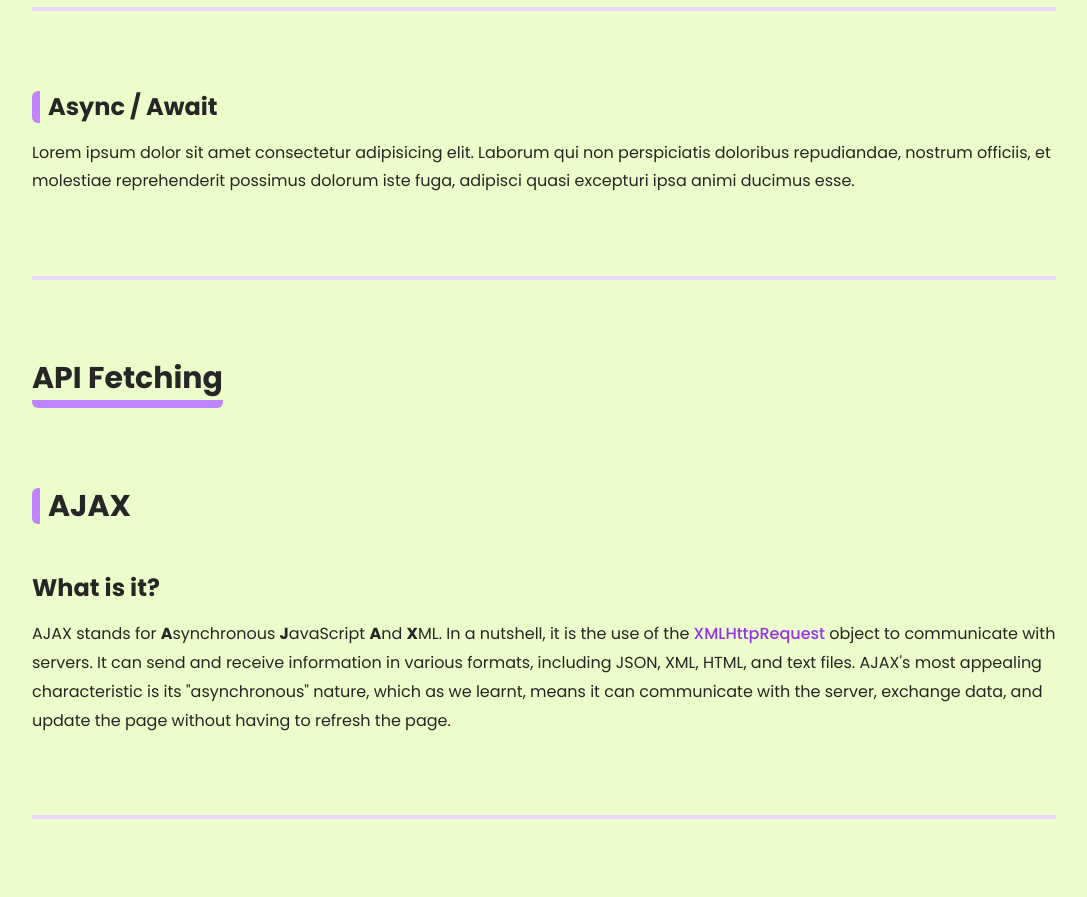
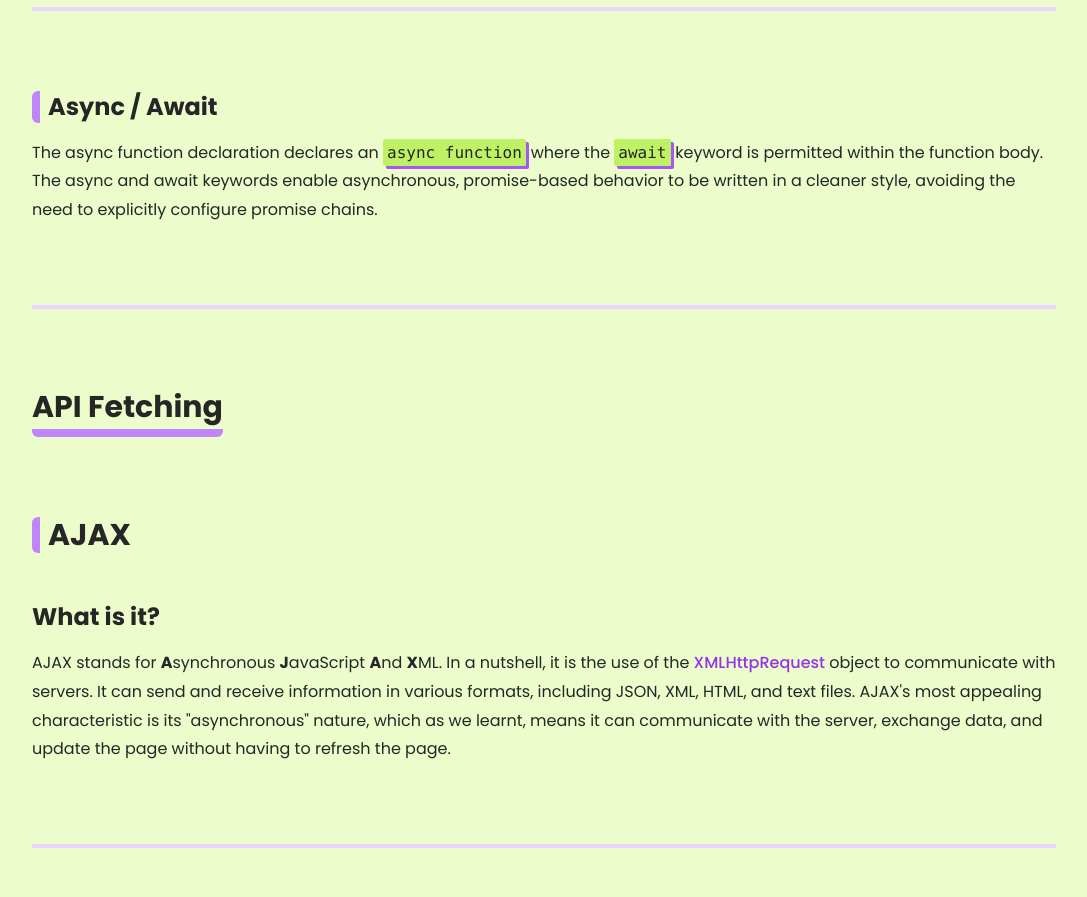
Before and after one commit to Bmullerc/promise-app, a React (Vite) app: page / in a window 1280 px wide. Shown: the part 4560-5457 px from the top of the page, without its empty margins (96-1183 px from the left). Built offline with nearby package versions, Linux system fonts and the light colour scheme.

Commit message:
add: emphasis code

```diff
--- a/src/components/content/Async.tsx
+++ b/src/components/content/Async.tsx
@@ -1,8 +1,10 @@
+import { Emphasis as Emp } from "../reusable/Emphasis";
+
 export function Async() {
   return (
     <article id="async" className="my-20 border-b-4 border-purple-200 pb-20">
       <h2 className="text-2xl font-bold border-l-8 w-fit border-purple-400 pl-2 rounded-md">Async / Await</h2>
-      <p className="mt-4">Lorem ipsum dolor sit amet consectetur adipisicing elit. Laborum qui non perspiciatis doloribus repudiandae, nostrum officiis, et molestiae reprehenderit possimus dolorum iste fuga, adipisci quasi excepturi ipsa animi ducimus esse.</p>
+      <p className="mt-4">The async function declaration declares an <Emp>async function</Emp> where the <Emp>await</Emp> keyword is permitted within the function body. The async and await keywords enable asynchronous, promise-based behavior to be written in a cleaner style, avoiding the need to explicitly configure promise chains.</p>
     </article>
   )
 }
--- /dev/null
+++ b/src/components/reusable/Emphasis.tsx
@@ -0,0 +1,11 @@
+interface EmphasisProps {
+  children: string
+}
+
+export const Emphasis = ({ children }: EmphasisProps) => {
+  return (
+    <code className='break-words p-1 mr-[.5px] bg-lime-300 shadow-purple-500 shadow-boxed-very-small rounded-sm'>
+      {children}
+    </code>
+  )
+}
--- a/tailwind.config.js
+++ b/tailwind.config.js
@@ -5,7 +5,8 @@ module.exports = {
     extend: {
       boxShadow: {
         'boxed': '12px 12px 0 0px rgba(0, 0, 0, 0.3)',
-        'boxed-small': '8px 8px 0 0px rgba(0, 0, 0, 0.3)'
+        'boxed-small': '8px 8px 0 0px rgba(0, 0, 0, 0.3)',
+        'boxed-very-small': '3px 3px 0 0px rgba(0, 0, 0, 0.3)'
       }
     },
   },
```
